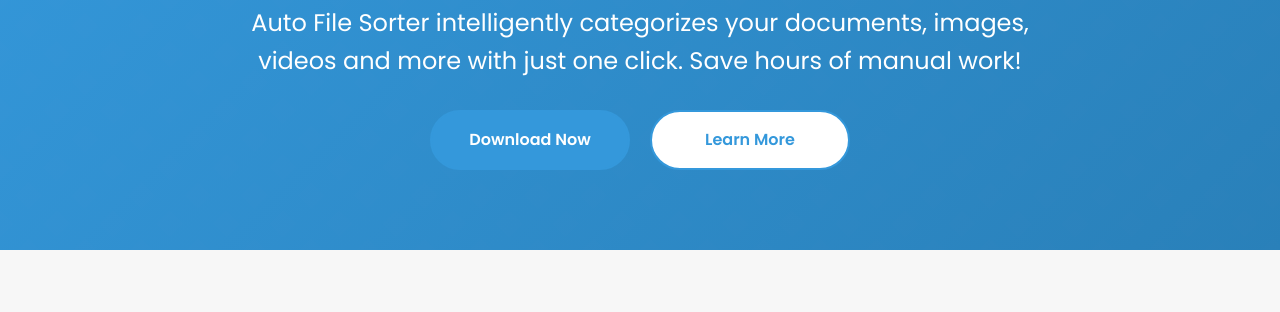
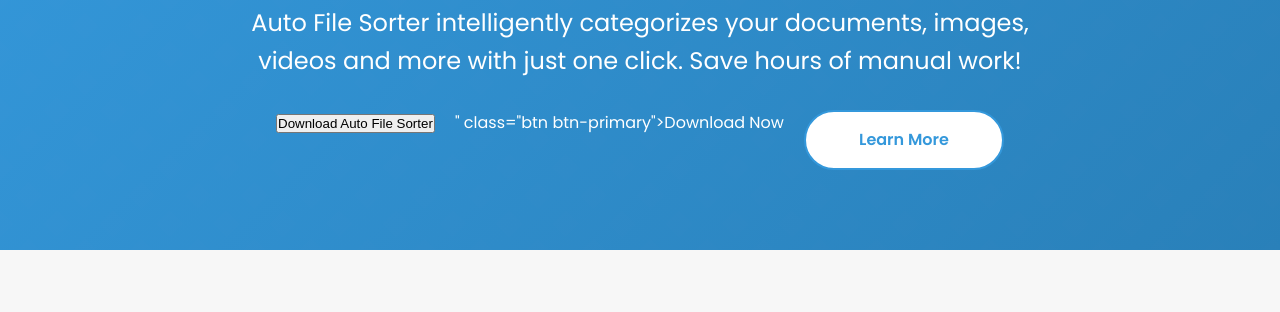
Before and after one commit to Asim9115/Pysorter, a plain HTML site: page index.html in a window 1280 px wide. Shown: the part 262-574 px from the top of the page. Drawn offline with Linux system fonts and the light colour scheme.

Commit message:
Update index.html
added download btn link

```diff
--- a/index.html
+++ b/index.html
@@ -712,7 +712,10 @@
             <h1>Automate Your File Organization</h1>
             <p>Auto File Sorter intelligently categorizes your documents, images, videos and more with just one click. Save hours of manual work!</p>
             <div class="cta-buttons">
-                <a href="#download" class="btn btn-primary">Download Now</a>
+                <a href="<a href="https://github.com/asim9115/Pysorter/raw/main/downloads/AutoFileSorter.zip" download>
+  <button>Download Auto File Sorter</button>
+</a>
+" class="btn btn-primary">Download Now</a>
                 <a href="#features" class="btn btn-secondary">Learn More</a>
             </div>
         </div>
```
